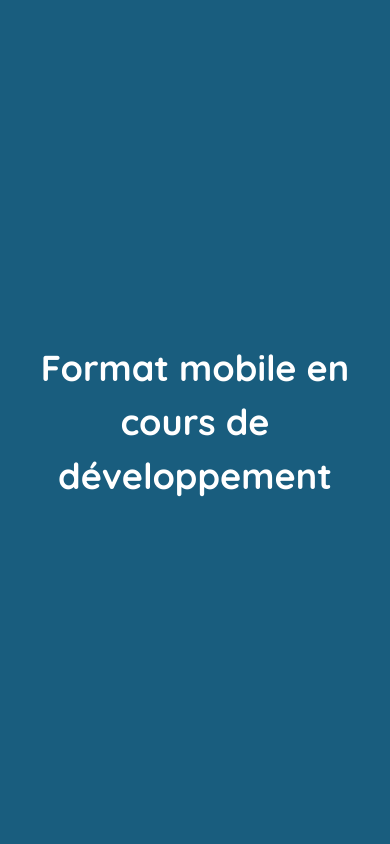
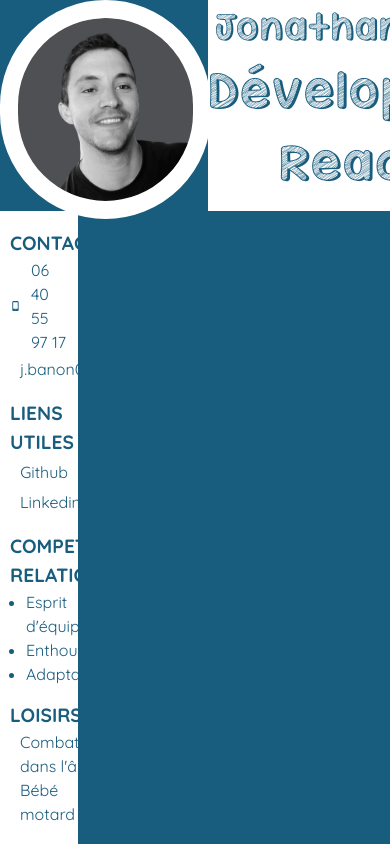
Before and after one commit to jonathan-banon/about-me, a React (Create React App) app: page /About-me/Resume in a window 390 px wide. Built offline with nearby package versions, Linux system fonts and the light colour scheme.

Commit message:
[feat] - add mobile components

```diff
--- a/src/App.tsx
+++ b/src/App.tsx
@@ -8,6 +8,8 @@ import Skills from './screens/Skills';
 import HomeNav from './components/HomeNav'
 import Resume from './screens/Resume'
 import { useLayoutEffect, useState } from 'react';
+import HeaderMobile from './components/HeaderMobile';
+import SideBarMobile from './components/SideBarMobile';
 
 
 
@@ -45,7 +47,8 @@ function App() {
   } else {
     return (
       <div className="App flex justify-center items-center">
-      <h1 className='text-white font-bold text-4xl text-center'>Format mobile en cours de développement</h1>
+        <HeaderMobile />
+        <SideBarMobile />
       </div>
     )
   }
--- /dev/null
+++ b/src/components/HeaderMobile.tsx
@@ -0,0 +1,18 @@
+export default function HeaderMobile() {
+    return (
+        <header className="w-full">
+            <div className="flex flex-row h-full">
+                <div className="basis-1/5 flex justify-end pr-2">
+                    <div className="circle-1 rounded-full ">
+                    </div>
+                </div>
+                <div className="basis-4/5 title-container">
+                    <div className="header-top-right-container">
+                    <p className="text-primary text-4xl myTitle">Jonathan Banon</p>
+                    <p className="text-primary text-5xl myTitle">Développeur React / Symfony</p>
+                    </div>
+                </div>
+            </div>
+        </header>
+    );
+}
--- /dev/null
+++ b/src/components/SideBarMobile.tsx
@@ -0,0 +1,71 @@
+
+import { MdOutlinePhoneAndroid } from "react-icons/md";
+import { IoMailOutline } from "react-icons/io5";
+import { IconContext } from "react-icons";
+import { FaGithub } from "react-icons/fa";
+import { FaLinkedin } from "react-icons/fa";
+import { PiBoxingGloveBold } from "react-icons/pi";
+import { MdOutlineSportsMotorsports } from "react-icons/md";
+
+export default function SideBarMobile() {
+    return (
+
+        <div className="sideBar-container text-primary p-2.5">
+            <div>
+                <p className="font-bold text-primary text-xl">CONTACT</p>
+                <div className="logo-container">
+                    <IconContext.Provider value={{ size: '30px' }}>
+                        <MdOutlinePhoneAndroid />
+                    </IconContext.Provider>
+                    <p>06 40 55 97 17</p>
+                </div>
+                <div className="logo-container">
+                    <IconContext.Provider value={{ size: '30px' }}>
+                        <IoMailOutline />
+                    </IconContext.Provider>
+                    <a className="hover:font-bold" href="mailto:j.banon01@gmail.com">j.banon01@gmail.com</a>
+                </div>
+            </div>
+            <div>
+                <p className="font-bold text-primary text-xl">LIENS UTILES</p>
+                <div>
+                    <div className="logo-container">
+                        <IconContext.Provider value={{ size: '30px' }}>
+                            <FaGithub />
+                        </IconContext.Provider>
+                        <a className="hover:font-bold" href="https://github.com/jonathan-banon" target="_blank" rel="noreferrer">Github</a>
+                    </div>
+                    <div className="logo-container">
+                        <IconContext.Provider value={{ size: '30px' }}>
+                            <FaLinkedin />
+                        </IconContext.Provider>
+                        <a className="hover:font-bold" href="https://www.linkedin.com/in/jonathan-banon/" target="_blank" rel="noreferrer">Linkedin</a>
+                    </div>
+                </div>
+            </div>
+            <div>
+                <ul className="list-disc">
+                    <p className="font-bold text-primary text-xl">COMPETENCES RELATIONNELLES</p>
+                    <li className="ml-4">Esprit d'équipe</li>
+                    <li className="ml-4">Enthousiaste</li>
+                    <li className="ml-4"> Adaptabilité</li>
+                </ul>
+            </div>
+            <div>
+                <p className="font-bold text-primary text-xl">LOISIRS</p>
+                <div className="logo-container">
+                    <IconContext.Provider value={{ size: '30px' }}>
+                        <PiBoxingGloveBold />
+                    </IconContext.Provider>
+                    <p>Combattant dans l'âme</p>
+                </div>
+                <div className="logo-container">
+                    <IconContext.Provider value={{ size: '30px' }}>
+                        <MdOutlineSportsMotorsports />
+                    </IconContext.Provider>
+                    <p>Bébé motard</p>
+                </div>
+            </div>
+        </div>
+    );
+}
```
